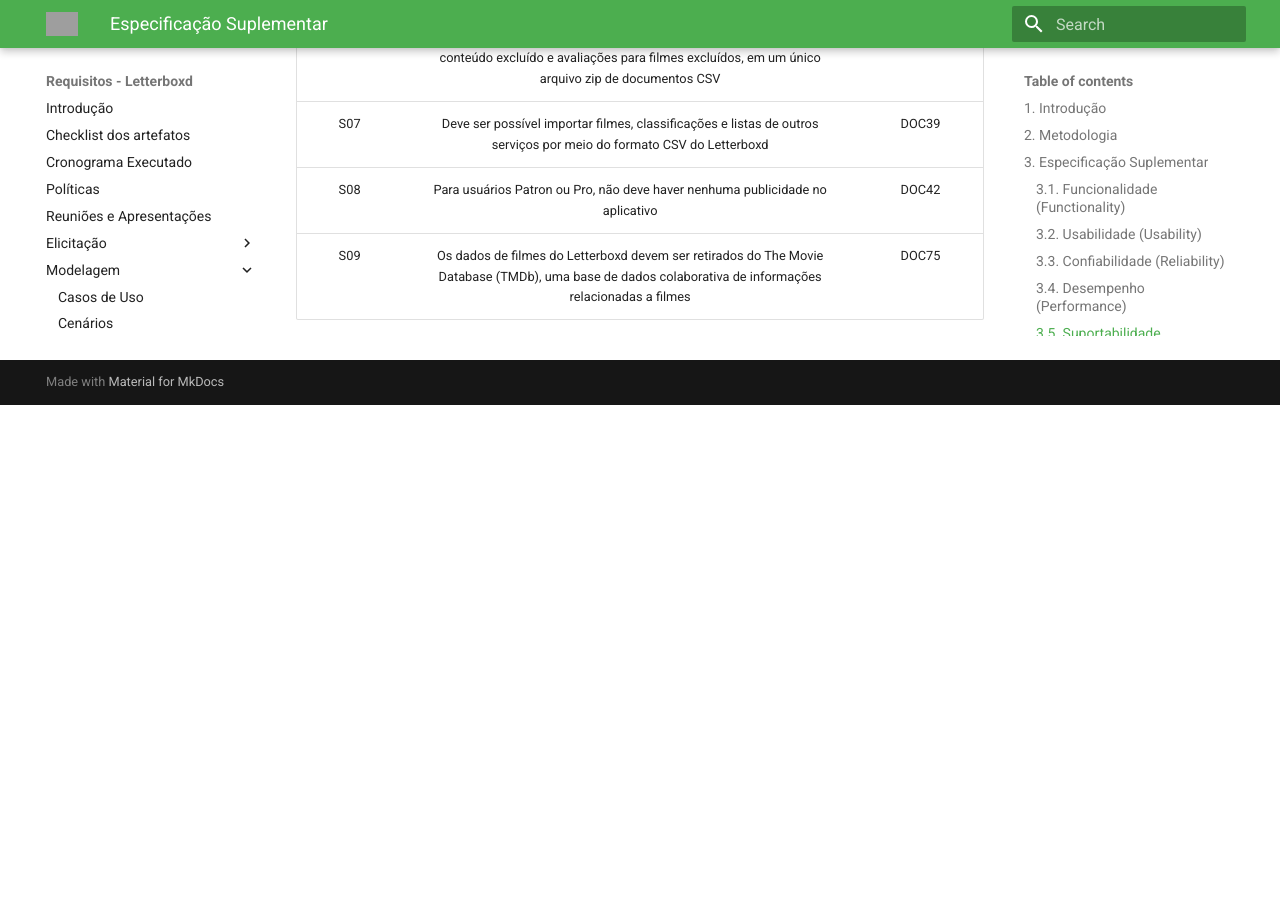
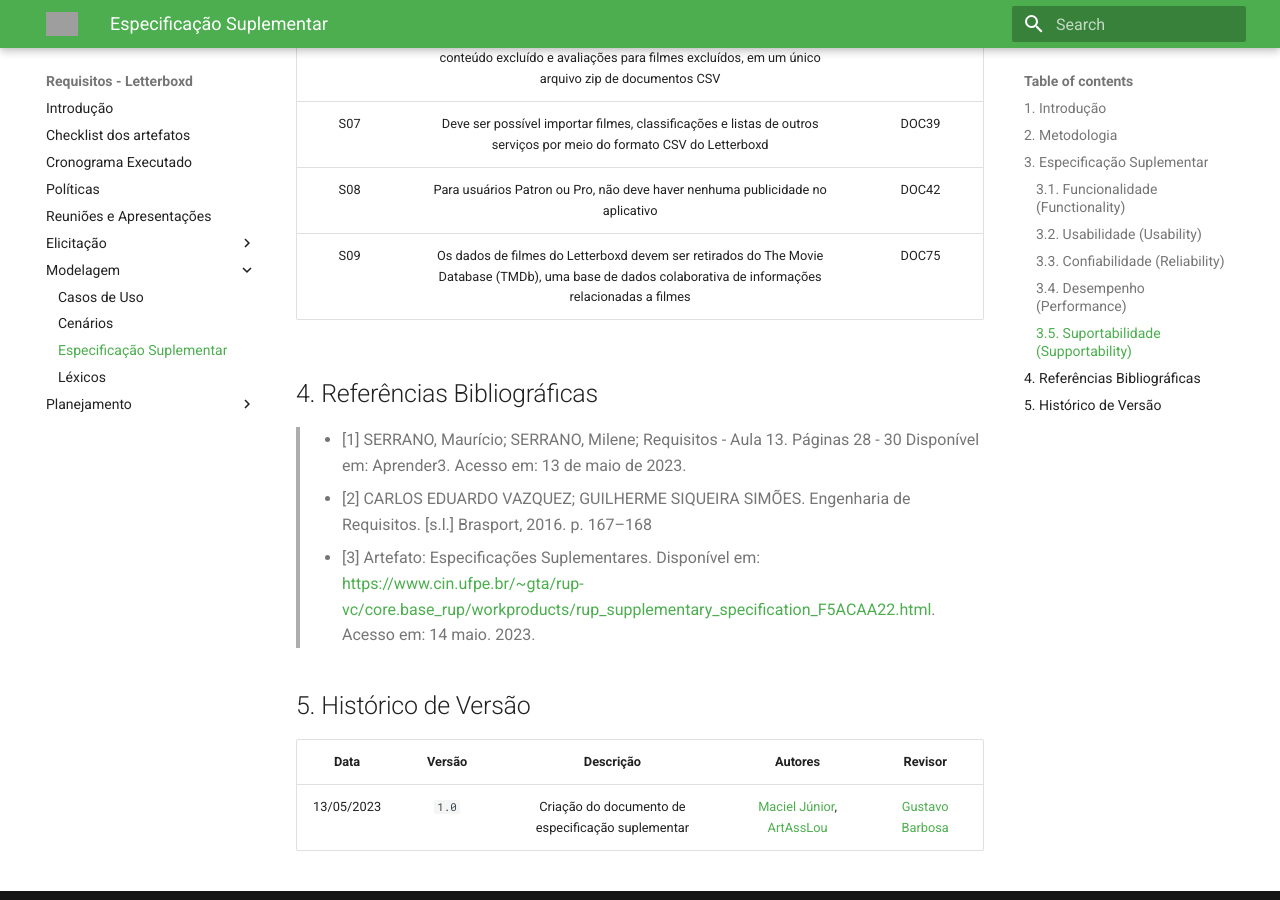
Before and after one commit to Requisitos-de-Software/2023.1-Letterboxd, an MkDocs documentation site: the page built from docs/Modelagem/espSuplementar.md, in a window 1280 px wide and 900 px high, scrolled down 3893 px. Built offline with MkDocs 1.6.1 and Material for MkDocs 9.7.7, drawn with Linux system fonts in a browser that asks for light colours; before the commit the page ends 4298 px from its top, so only the background shows below that; some of the changed text lies outside the part shown; grey boxes are pictures that could not be loaded.

Commit message:
22 - adiciona referências e histórico de versão
Co-authored-by: Arthur D'Assumpção Loureiro <100382322+ArtAssLou@users.noreply.github.com>

```diff
--- a/docs/Modelagem/espSuplementar.md
+++ b/docs/Modelagem/espSuplementar.md
@@ -4,7 +4,7 @@
 
 A Especificação Suplementar, segundo Milene Serrano e Maurício Serrano[¹](#ancora1), trata-se de um documento em linguagem natural, no qual são descritos os requisitos não funcionais de um sistema ou software. O principal objetivo desse documento é capturar requisitos do sistema que não são prontamente capturados em outros artefatos de requisitos comportamentais, como as especificações de caso de uso.
 
-Além disso, o documento pode auxiliar na identificação de outros requisitos, como:
+Além disso, o documento pode auxiliar na identificação de outros requisitos[³](#ancora3) , como:
 
 - Requisitos legais e de regulamentação e padrões de aplicativo;
 - Atributos de qualidade do sistema a ser criado, incluindo requisitos de usabilidade, confiabilidade, desempenho e suportabilidade;
@@ -76,3 +76,16 @@
 | S07 | Deve ser possível importar filmes, classificações e listas de outros serviços por meio do formato CSV do Letterboxd | DOC39 |
 | S08 | Para usuários Patron ou Pro, não deve haver nenhuma publicidade no aplicativo | DOC42 |
 | S09 | Os dados de filmes do Letterboxd devem ser retirados do The Movie Database (TMDb), uma base de dados colaborativa de informações relacionadas a filmes | DOC75 |
+
+## 4. Referências Bibliográficas
+
+> - <a id="ancora1"></a>[1] SERRANO, Maurício; SERRANO, Milene; Requisitos - Aula 13. Páginas 28 - 30 Disponível em: Aprender3. Acesso em: 13 de maio de 2023.
+> - <a id="ancora2"></a>[2] CARLOS EDUARDO VAZQUEZ; GUILHERME SIQUEIRA SIMÕES. Engenharia de Requisitos. [s.l.] Brasport, 2016. p. 167–168
+> - <a id="ancora3"></a>[3] Artefato: Especificações Suplementares. Disponível em: <https://www.cin.ufpe.br/~gta/rup-vc/core.base_rup/workproducts/rup_supplementary_specification_F5ACAA22.html>. Acesso em: 14 maio. 2023.
+‌
+
+## 5. Histórico de Versão
+
+|    Data    | Versão |                            Descrição                             |                        Autores                        |                      Revisor                      |
+| :--------: | :----: | :--------------------------------------------------------------: | :-------------------------------------------------: | :-----------------------------------------------: |
+| 13/05/2023 | `1.0`  | Criação do documento de especificação suplementar | [Maciel Júnior](https://github.com/macieljuniormax), [ArtAssLou](https://github.com/ArtAssLou)  | [Gustavo Barbosa](https://github.com/brbsg) |
```
